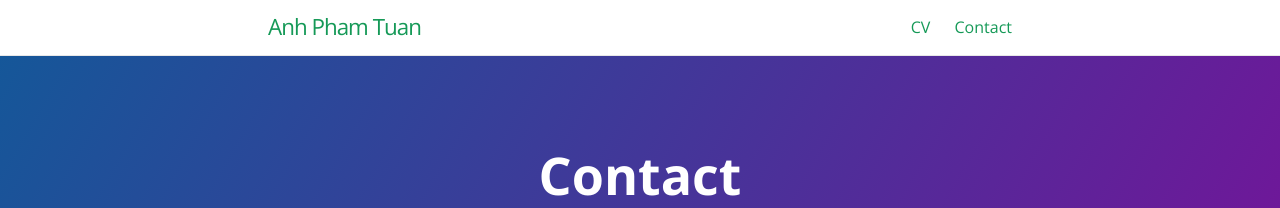
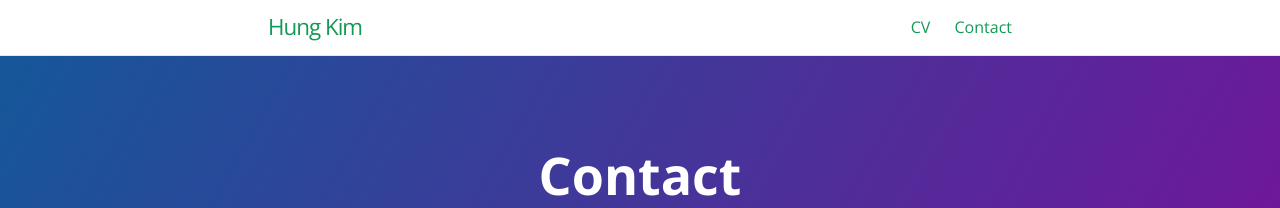
Before and after one commit to HungK1m/HungK1m.github.io, a Jekyll site: the page built from contact.md, in a window 1280 px wide. Shown: the top 208 px of the page. Built offline with Jekyll 4.4.1, drawn with Linux system fonts in a browser that asks for light colours.

Commit message:
Update _config.yml

```diff
--- a/_config.yml
+++ b/_config.yml
@@ -1,5 +1,5 @@
 
-title: Anh Pham Tuan
+title: Hung Kim
 description: Artificial intelligence , Deep Learning , Machine Learning
 show_downloads: false
 
```
